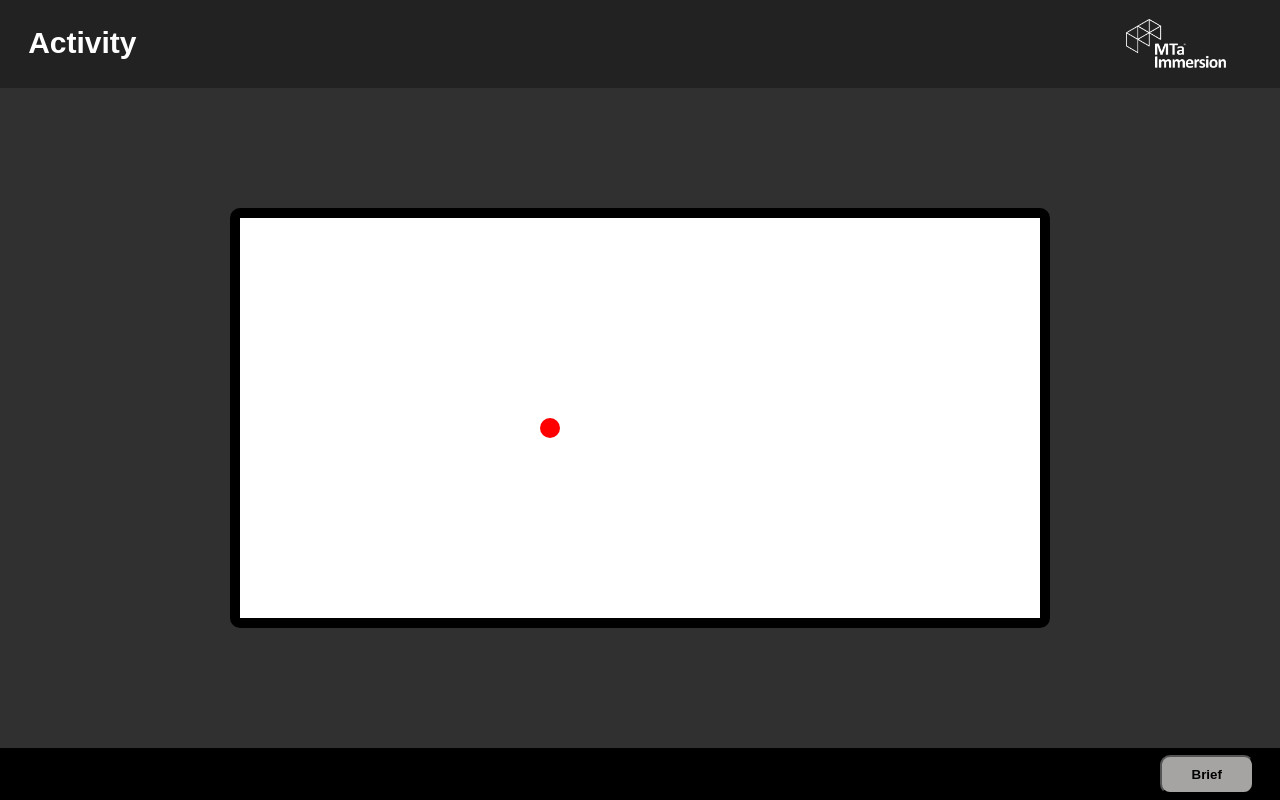
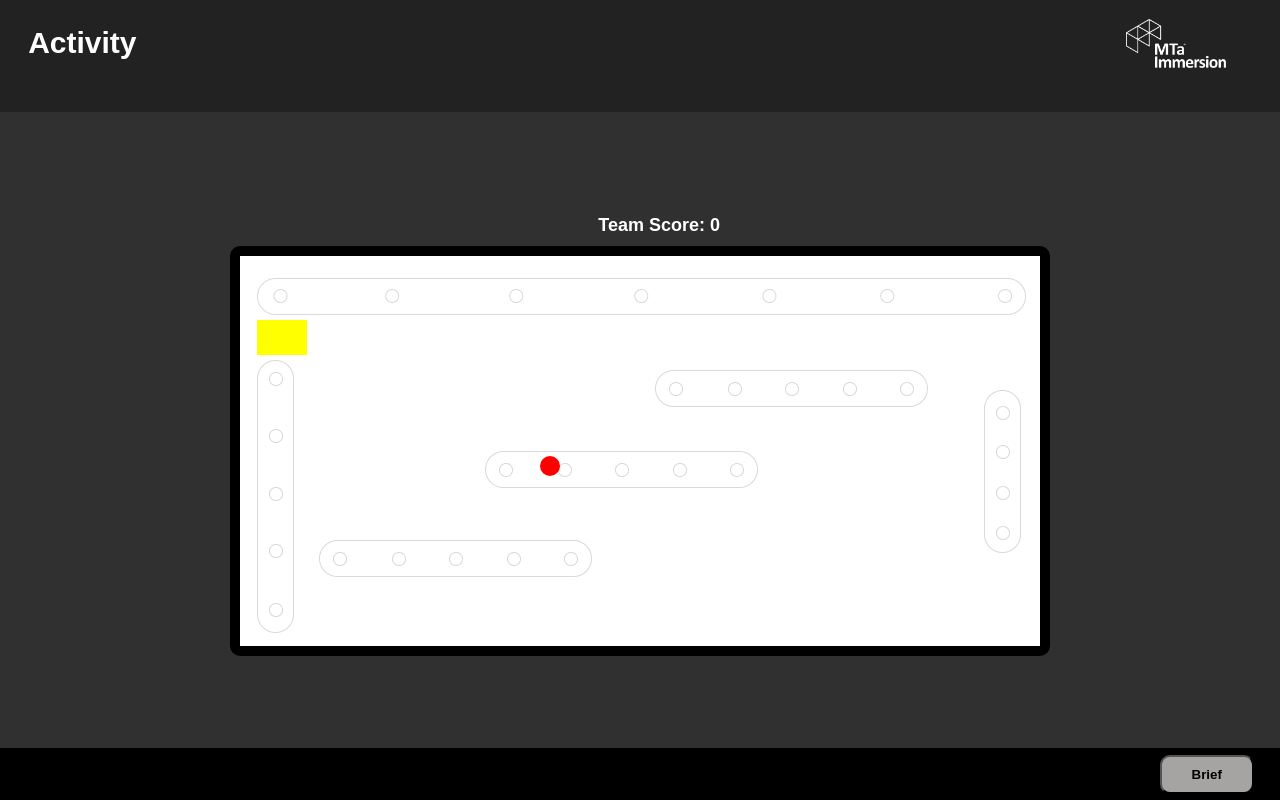
Before and after one commit to IbrahimAli-git/Professional-Software-Projects-PSP-, a React (Create React App) app in the folder client/: page / in a window 1280 px wide. Built offline with nearby package versions, Linux system fonts and the light colour scheme; no server answers.

Commit message:
- Walls Positioned

```diff
--- a/client/public/index.html
+++ b/client/public/index.html
@@ -24,8 +24,26 @@
     </header>
 
     <div class="main">
-      <!--<h7 class="score" id="score">Score: 0</h7>-->
+      <div class="top-attributes">
+        <h7 class="score" id="score">Team Score: 0</h7>
+        <!--<h7 class="score" id="time-left">Time Left: 0s</h7>
+        <h7 class="score" id="collisions">Collisions: 0</h7>
+        <h7 class="score" id="sirection-changes">Direction Changes: 0</h7>-->
+      </div>
+
+      <!-- Playable Game Area -->
       <div class = "GameBox" id = "box">
+        <div class="walls">
+          <img class="wall-top" src="./Components/Walls/7HoleGirder.png" />
+          <div class="start-position"></div>
+          <img class="wall-left" src="./Components/Walls/5HoleGirder_Vertical.png" />
+          <div class="walls-centre">
+            <img class="top" src="./Components/Walls/5HoleGirder.png" />
+            <img class="centre" src="./Components/Walls/5HoleGirder.png" />
+            <img class="bottom" src="./Components/Walls/5HoleGirder.png" />
+          </div>
+          <img class="wall-right" src="./Components/Walls/4HoleGirder.png" />
+        </div>
         <div class = "character" id = "characterid"></div>
       </div>
     </div>
@@ -33,6 +51,7 @@
     <script src = "/client/my-app/src/App.js" ></script>
   </body>
 
+  <!-- Game Brief -->
   <div id="overlay" onclick="off()">
     <div id="overlaybkg">
       <div id="text">
@@ -55,6 +74,7 @@
     <button onclick="on()" class="briefbtn">Brief</button>
   </footer>
 
+  <!-- JS for game brief overlay -->
   <script>
     function on() {
       document.getElementById("overlay").style.display = "block"
@@ -66,4 +86,12 @@
       document.getElementById("overlaybkg").style.display = "none";
     }
   </script>
+
+  <!-- finding starting position -->
+  <script>
+    var start = $(".start-position").first();
+    var position = start.position();
+    //$("start-position").text("left: " + position.left + ", top: " + position.top);
+    console.log("Position: left(x): " + position.left + ", top(y): " + position.top);
+  </script>
 </html>
--- a/client/src/App.css
+++ b/client/src/App.css
@@ -1,37 +1,8 @@
-/*.App {
-  text-align: center;
-}
-
-.App-logo {
-  height: 40vmin;
-  pointer-events: none;
-}
-
-@media (prefers-reduced-motion: no-preference) {
-  .App-logo {
-    animation: App-logo-spin infinite 20s linear;
-  }
-}
-
-.App-link {
-  color: #61dafb;
-}
-
-@keyframes App-logo-spin {
-  from {
-    transform: rotate(0deg);
-  }
-  to {
-    transform: rotate(360deg);
-  }
-}
-*/
-
 @import url('https://fonts.googleapis.com/css2?family=Press+Start+2P&display=swap');
 
 header {
   background-color: #222222;
-  height: 88px;
+  min-height: 14vh;
   margin-bottom: auto;
 }
 
@@ -63,16 +34,24 @@ body {
   flex-direction: column;
 }
 
+/* Game Trackers (team score... etc) */
+.top-attributes {
+  display: flex;
+  justify-content: space-around;
+}
+
 .score {
-  position: absolute;
   left: 1.5%;
   padding: 10px;
-  font-size: 20px;
-  font-family: 'Press Start 2P', cursive;
-  font-weight: 50px;
+  font-size: 18px;
+  /*font-family: 'Press Start 2P', cursive; */
+  font-weight: bold;
   border-radius: 5px;
+  position: relative;
+  align-content: center;
 }
 
+/* Brief Overlay */
 #overlay {
   position: fixed;
   display: none;
@@ -119,10 +98,7 @@ body {
   font-size: 20px;
 }
 
-/* br {
-  padding: 43px;
-}*/
-
+/* Footer */
 footer {
   background-color: black;
   color: black;
@@ -142,9 +118,10 @@ footer .briefbtn {
   left: 91%;
 }
 
+/* Playable Game Area */
 .GameBox {
   width: 800px;
-  height: 400px;
+  height: 390px;
   background-color: white;
   color: black;
   position: relative;
@@ -154,6 +131,57 @@ footer .briefbtn {
   align-content: center;
 }
 
+/* Start position */
+.start-position {
+  background-color: yellow;
+  height: 35px;
+  width: 50px;
+  margin-left: 17px;
+}
+
+/* Walls */
+.wall-top {
+ margin-top: 15px;
+ margin-left: 17px;
+}
+
+.wall-left {
+  margin-left: 17px;
+  margin-top: 5px;
+}
+
+.walls-centre {
+  display: inline-block;
+  position: absolute;
+}
+
+.walls-centre .top {
+  margin-top: 2%;
+  margin-left: 48%;
+  vertical-align: middle;
+}
+
+.walls-centre .centre {
+  margin-top: 6%;
+  margin-bottom: 15%;
+  margin-left: 25%;
+  vertical-align: middle;
+}
+
+.walls-centre .bottom {
+  margin-top: 15%;
+  margin-left: -60%;
+  vertical-align: middle;
+}
+
+.wall-right {
+  position: relative;
+  left: 85.5%;
+  margin-bottom: 10%;
+  justify-content: end;
+}
+
+/* Character */
 .character{
   height: 20px;
   width: 20px;
```
